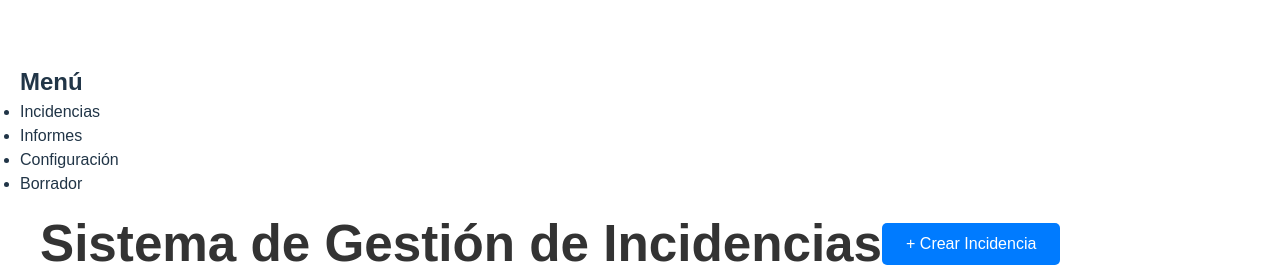
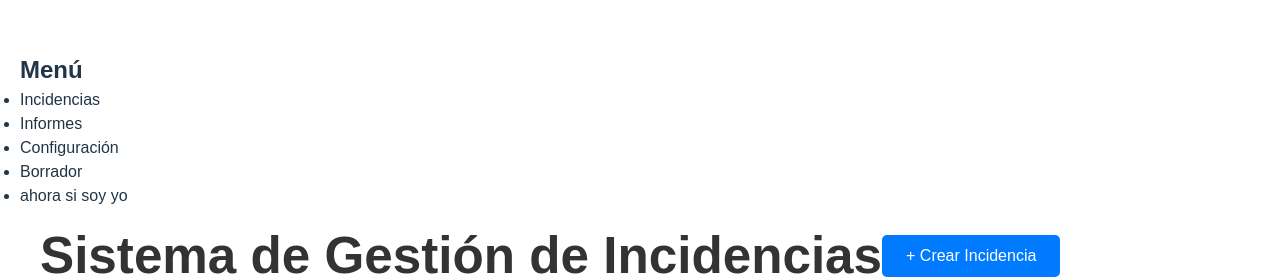
Before and after one commit to abarqa-lex/Proyecto_Frontend, a React app: page / in a window 1280 px wide. Shown: the part 182-461 px from the top of the page. Built offline with nearby package versions, Linux system fonts and the light colour scheme; no server answers; the HTML template or start-up script is replaced by a standard one.

Commit message:
tengo el poder

```diff
--- a/src/components/Menu.jsx
+++ b/src/components/Menu.jsx
@@ -7,6 +7,7 @@ function Menu() {
         <li>Informes</li>
         <li>Configuración</li>
         <li>Borrador</li>
+        <li>ahora si soy yo</li>
       </ul>
     </nav>
   );
```
